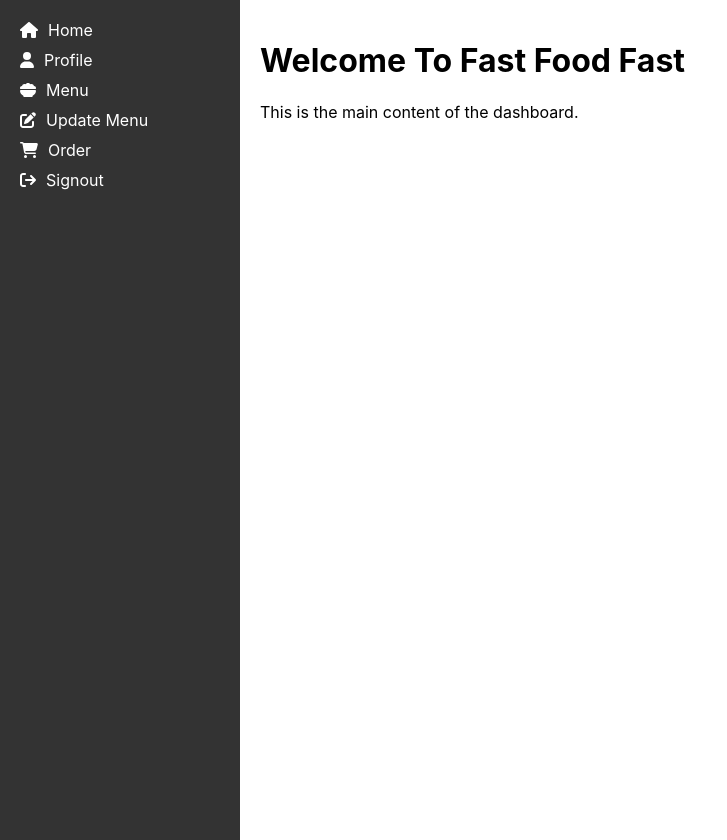
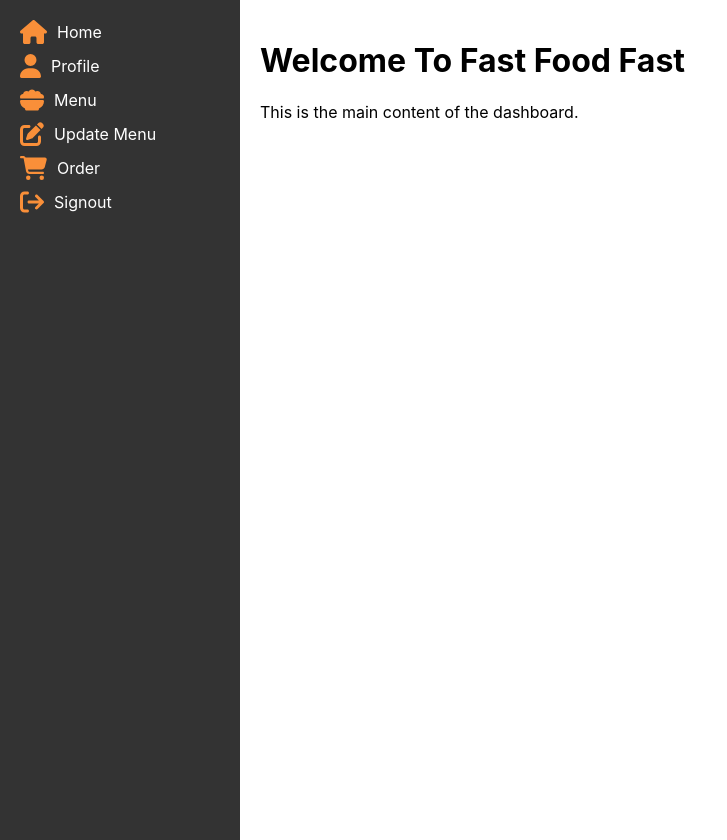
Before and after one commit to ElisaTumwebaze/fast-food-react-UI, a React (Create React App) app: page /dashboard in a window 1280 px wide. Shown: the whole page, without its empty margins (0-727 px from the left). Built offline with nearby package versions, Linux system fonts and the light colour scheme.

Commit message:
worked on review comments

```diff
--- a/src/components/Dashboard.jsx
+++ b/src/components/Dashboard.jsx
@@ -27,11 +27,16 @@ const MenuItem = styled.div`
   margin-bottom: 10px;
   cursor: pointer;
   display: flex;
-  align-items: center;
+  align-items: center;  console.log("Form submitted:", { username, password });
 
   &:hover {
     color: lightblue;
   }
+`;
+const StyledIcon = styled(FontAwesomeIcon)`
+    color: #f98f39;
+    font-size: 24px;
+    margin-right: 10px;
 `;
 
 // Dashboard component
@@ -40,27 +45,27 @@ const Dashboard = () => {
     <Container>
       <Sidebar>
         <MenuItem>
-          <FontAwesomeIcon icon={faHome} style={{ marginRight: '10px' }} />
+          <StyledIcon icon={faHome} />
           Home
         </MenuItem>
         <MenuItem>
-          <FontAwesomeIcon icon={faUser} style={{ marginRight: '10px' }} />
+          <StyledIcon icon={faUser} />
           Profile
         </MenuItem>
         <MenuItem>
-          <FontAwesomeIcon icon={faBowlFood} style={{ marginRight: '10px' }} />
+          <StyledIcon icon={faBowlFood} />
           Menu
         </MenuItem>
         <MenuItem>
-          <FontAwesomeIcon icon={faEdit} style={{ marginRight: '10px' }} />
+          <StyledIcon icon={faEdit}  />
           Update Menu
         </MenuItem>
         <MenuItem>
-          <FontAwesomeIcon icon={faCartShopping} style={{ marginRight: '10px' }} />
+          <StyledIcon icon={faCartShopping} />
           Order
         </MenuItem>
         <MenuItem>
-          <FontAwesomeIcon icon={faSignOut} style={{ marginRight: '10px' }} />
+          <StyledIcon icon={faSignOut} />
           Signout
         </MenuItem>
       </Sidebar>
--- a/src/components/LoginForm.jsx
+++ b/src/components/LoginForm.jsx
@@ -54,6 +54,7 @@ const LoginForm = () => {
   const [errors, setErrors] = useState({});
   const navigate = useNavigate();
 
+
   const validateForm = () => {
     const errors = {};
 
@@ -97,14 +98,12 @@ const LoginForm = () => {
         setIsLoading(false);
         const { token } = await response.json();
         localStorage.setItem("token", token);
-        console.log("Form submitted:", { username, password });
         navigate("/dashboard");
-        toast.success('logined Successfully')
+        toast.success('login Successfully')
       }
     } catch (error) {
       setIsLoading(false);
       toast.error(error.message)
-      console.error("Login error:", error);
     }
   };
 
```
